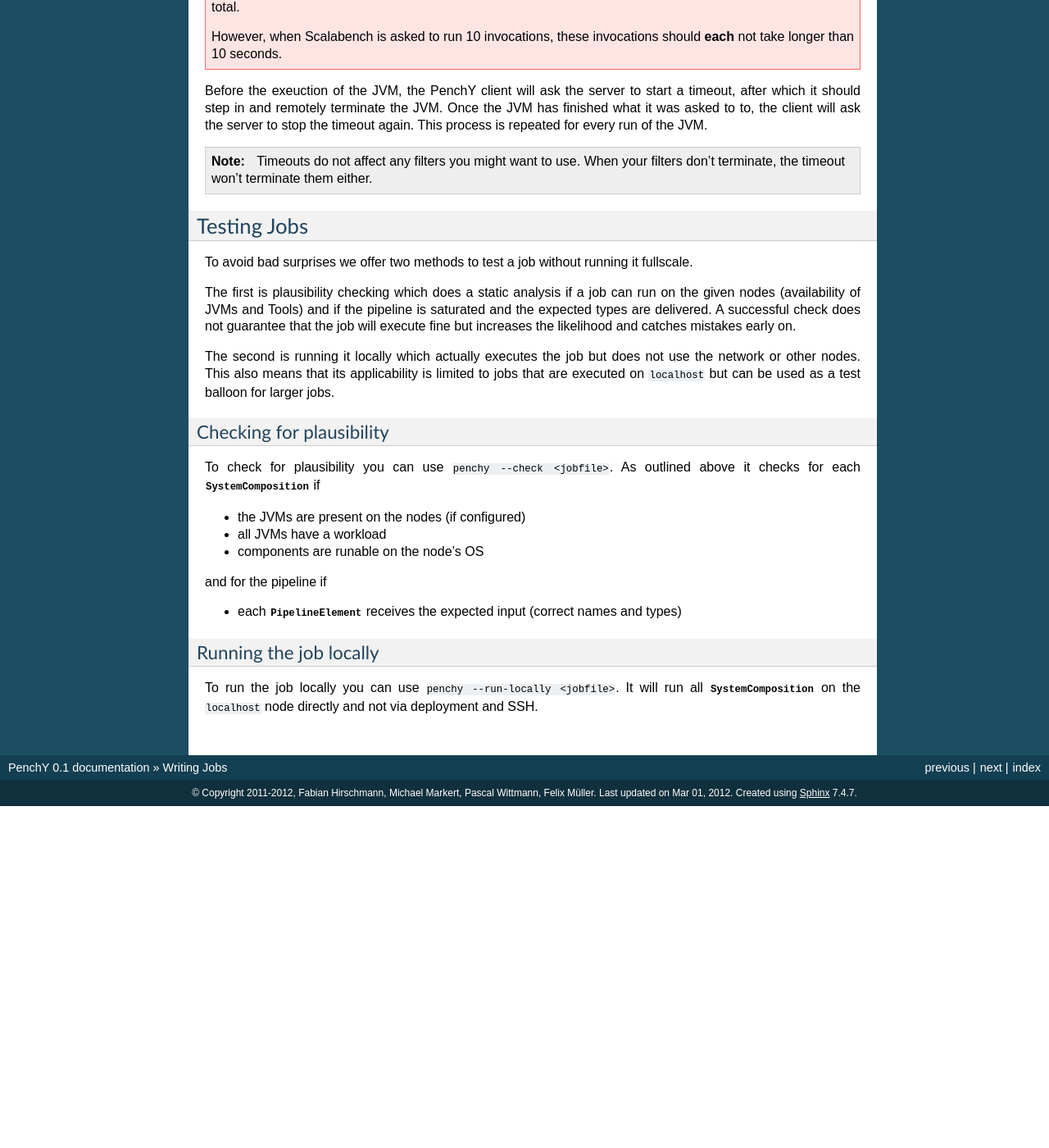
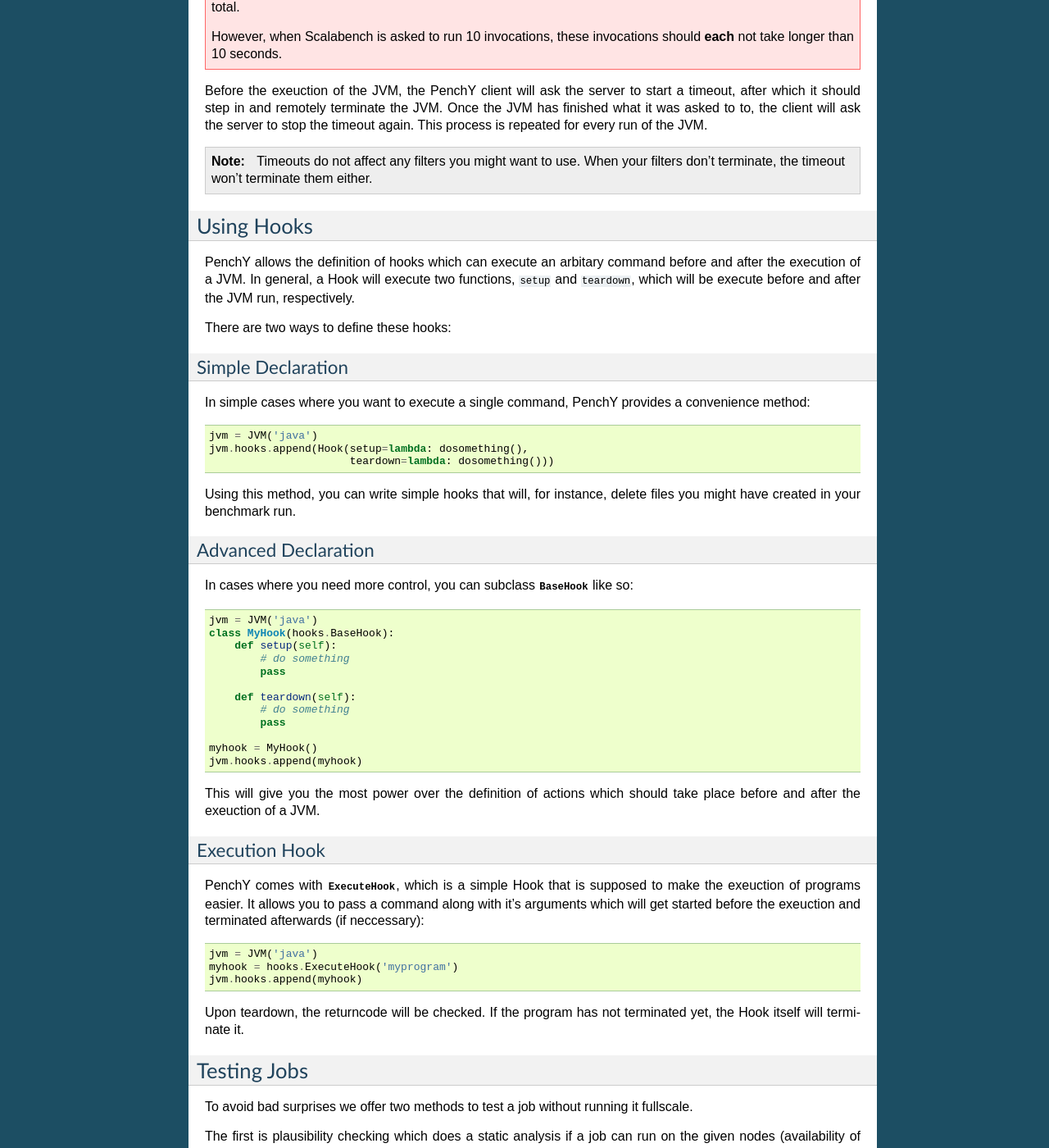
Before and after one commit to fhirschmann/penchy, a Sphinx documentation site: the page built from docs/job.rst, in a window 1280 px wide and 1400 px high, scrolled down 6038 px. Shown: the whole window at 82% size. Built offline with Sphinx 7.4.7, drawn with Linux system fonts in a browser that asks for light colours; formulas are drawn with MathJax 3; before the commit the page ends 7021 px from its top, so only the background shows below that; some of the changed text lies outside the part shown.

Commit message:
documented hooks

```diff
--- a/docs/api.rst
+++ b/docs/api.rst
@@ -14,6 +14,10 @@
 JVMs
 ----
 .. autoclass:: penchy.jobs.jvms.JVM
+
+Hooks
+-----
+.. automodule:: penchy.jobs.hooks
 
 Workloads
 ---------
--- a/docs/job.rst
+++ b/docs/job.rst
@@ -329,6 +329,67 @@
     your filters don't terminate, the timeout won't terminate them
     either.
 
+Using Hooks
+===========
+
+PenchY allows the definition of hooks which can execute an arbitary
+command before and after the execution of a JVM. In general, a Hook
+will execute two functions, ``setup`` and ``teardown``, which will
+be execute before and after the JVM run, respectively.
+
+There are two ways to define these hooks:
+
+Simple Declaration
+------------------
+
+In simple cases where you want to execute a single command, PenchY
+provides a convenience method::
+
+    jvm = JVM('java')
+    jvm.hooks.append(Hook(setup=lambda: dosomething(),
+                          teardown=lambda: dosomething()))
+
+Using this method, you can write simple hooks that will, for instance,
+delete files you might have created in your benchmark run.
+
+Advanced Declaration
+--------------------
+
+In cases where you need more control, you can subclass
+:class:`~penchy.jobs.hooks.BaseHook` like so::
+
+    jvm = JVM('java')
+    class MyHook(hooks.BaseHook):
+        def setup(self):
+            # do something
+            pass
+
+        def teardown(self):
+            # do something
+            pass
+
+    myhook = MyHook()
+    jvm.hooks.append(myhook)
+
+This will give you the most power over the definition of actions which
+should take place before and after the exeuction of a JVM.
+
+Execution Hook
+--------------
+
+PenchY comes with :class:`~penchy.jobs.hooks.ExecuteHook`, which is
+a simple Hook that is supposed to make the exeuction of programs
+easier. It allows you to pass a command along with it's arguments
+which will get started before the exeuction and terminated afterwards
+(if neccessary)::
+
+    jvm = JVM('java')
+    myhook = hooks.ExecuteHook('myprogram')
+    jvm.hooks.append(myhook)
+
+Upon teardown, the returncode will be checked. If the program has
+not terminated yet, the Hook itself will terminate it.
+
 Testing Jobs
 ============
 
```
